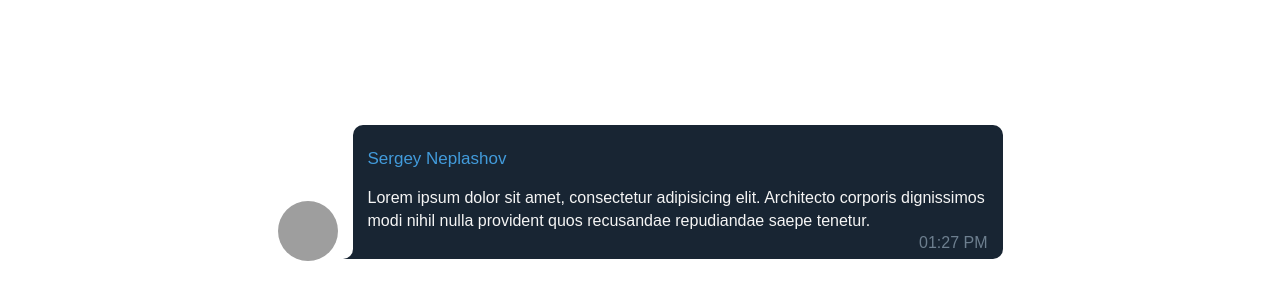
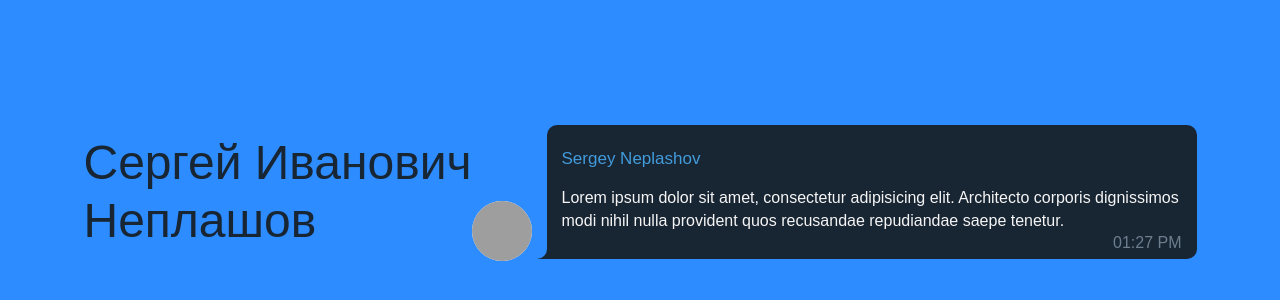
Before and after one commit to Znichu/home_one, a React (Create React App) app: page / in a window 1280 px wide. Shown: the part 208-508 px from the top of the page. Built offline with nearby package versions, Linux system fonts and the light colour scheme; grey boxes are pictures that could not be loaded.

Commit message:
add full name component

```diff
--- a/src/App.css
+++ b/src/App.css
@@ -1,5 +1,5 @@
 .App {
-  background: #ffff;
+  background: #2D8CFF;
   color: #f5f5f5;
   display: flex;
   flex-wrap: nowrap;
--- a/src/App.jsx
+++ b/src/App.jsx
@@ -1,13 +1,15 @@
 import React from 'react';
 import './App.css';
 import DialogItem from "./сomponents/DialogItem/DialogItem";
+import FullName from "./сomponents/FullName/FullName";
 
 function App() {
-  return (
-    <div className="App">
-      <DialogItem />
-    </div>
-  );
+    return (
+        <div className="App">
+            <FullName/>
+            <DialogItem/>
+        </div>
+    );
 }
 
 export default App;
--- a/src/сomponents/DialogItem/DialogItem.css
+++ b/src/сomponents/DialogItem/DialogItem.css
@@ -34,7 +34,7 @@
     left: -10px;
     width: 10px;
     height: 10px;
-    background-color: #ffffff;
+    background-color: #2D8CFF;
     border-radius: 0 0 100% 0;
 }
 
--- /dev/null
+++ b/src/сomponents/FullName/FullName.css
@@ -0,0 +1,63 @@
+*,
+*::before,
+*::after {
+    box-sizing: border-box;
+}
+
+h1{
+    font-size: 3em;
+    font-weight: normal;
+    color: #182533;
+    overflow: hidden;
+}
+
+.full_name span {
+    position: relative;
+    overflow: hidden;
+    display: block;
+    line-height: 1.2;
+}
+
+.full_name span::after{
+    content: '';
+    position: absolute;
+    top: 0;
+    right: 0;
+    width: 100%;
+    height: 100%;
+    background: white;
+    animation: a-ltr-after 2s cubic-bezier(.77,0,.18,1) forwards;
+    transform: translateX(-101%);
+}
+
+.full_name span::before{
+    content: '';
+    position: absolute;
+    top: 0;
+    right: 0;
+    width: 100%;
+    height: 100%;
+    background: var(--bg-color);
+    animation: a-ltr-before 2s cubic-bezier(.77,0,.18,1) forwards;
+    transform: translateX(0);
+}
+
+.full_name span:nth-of-type(1)::before,
+.full_name span:nth-of-type(1)::after{
+    animation-delay: 1s;
+}
+
+.full_name span:nth-of-type(2)::before,
+.full_name span:nth-of-type(2)::after{
+    animation-delay: 1.5s;
+}
+
+@keyframes a-ltr-after{
+    0% {transform: translateX(-100%)}
+    100% {transform: translateX(101%)}
+}
+
+@keyframes a-ltr-before{
+    0% {transform: translateX(0)}
+    100% {transform: translateX(200%)}
+}
--- /dev/null
+++ b/src/сomponents/FullName/FullName.jsx
@@ -0,0 +1,16 @@
+import React from "react";
+import './FullName.css'
+
+
+class FullName extends React.Component {
+    render = () => {
+        return (
+            <h1 className="full_name">
+                <span>Сергей Иванович</span>
+                <span>Неплашов</span>
+            </h1>
+        );
+    }
+}
+
+export default FullName;
```
